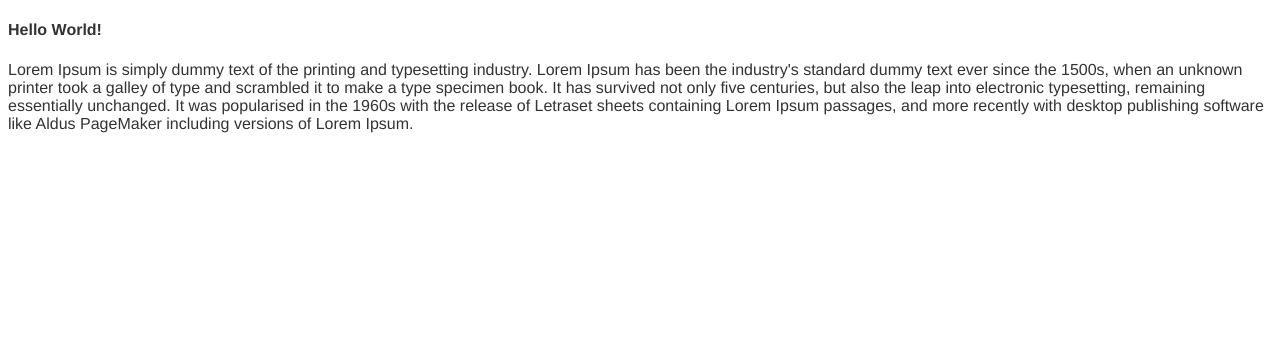
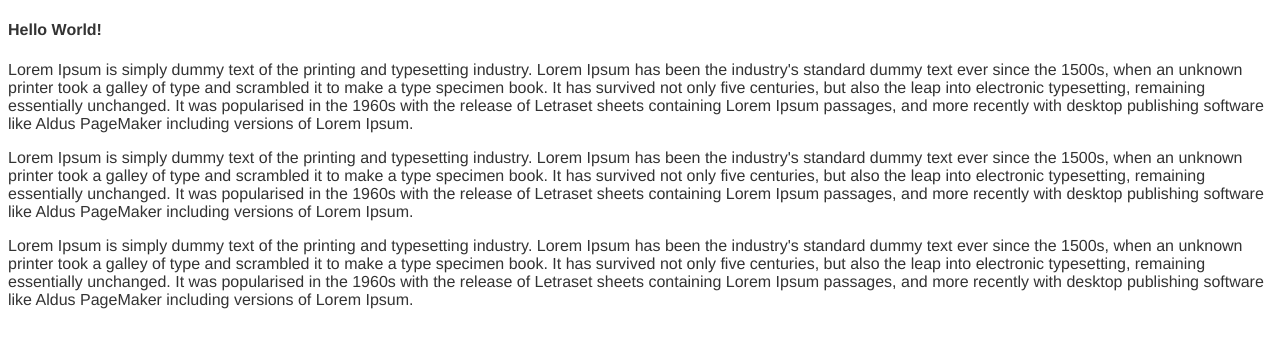
Before and after one commit to Harvester83/grunt-test, a website: page index.html in a window 1280 px wide. Drawn offline with nearby package versions, Linux system fonts and the light colour scheme; files that its build step writes are made by us from their sources.

Commit message:
Change file index.html

```diff
--- a/index.html
+++ b/index.html
@@ -5,13 +5,33 @@
     <meta charset=utf-8>
     <link rel="stylesheet" href="src/css/main.css">
     <link rel="stylesheet" href="src/css/style.css">
-    <script  type="text/javascript" src="src/js/main.js"></script>
-    <script  type="text/javascript" src="src/js/script.js"></script>
+    <script type="text/javascript" src="src/js/main.js"></script>
+    <script type="text/javascript" src="src/js/script.js"></script>
 </head>
 <body>
-    <div class="box">
-        <h4>Hello World!</h4>
-        <p>Lorem Ipsum is simply dummy text of the printing and typesetting industry. Lorem Ipsum has been the industry's standard dummy text ever since the 1500s, when an unknown printer took a galley of type and scrambled it to make a type specimen book. It has survived not only five centuries, but also the leap into electronic typesetting, remaining essentially unchanged. It was popularised in the 1960s with the release of Letraset sheets containing Lorem Ipsum passages, and more recently with desktop publishing software like Aldus PageMaker including versions of Lorem Ipsum.</p>
-    </div>
+<div class="box">
+    <h4>Hello World!</h4>
+
+    <p>Lorem Ipsum is simply dummy text of the printing and typesetting industry. Lorem Ipsum has been the industry's
+        standard dummy text ever since the 1500s, when an unknown printer took a galley of type and scrambled it to make
+        a type specimen book. It has survived not only five centuries, but also the leap into electronic typesetting,
+        remaining essentially unchanged. It was popularised in the 1960s with the release of Letraset sheets containing
+        Lorem Ipsum passages, and more recently with desktop publishing software like Aldus PageMaker including versions
+        of Lorem Ipsum.</p>
+
+    <p>Lorem Ipsum is simply dummy text of the printing and typesetting industry. Lorem Ipsum has been the industry's
+        standard dummy text ever since the 1500s, when an unknown printer took a galley of type and scrambled it to make
+        a type specimen book. It has survived not only five centuries, but also the leap into electronic typesetting,
+        remaining essentially unchanged. It was popularised in the 1960s with the release of Letraset sheets containing
+        Lorem Ipsum passages, and more recently with desktop publishing software like Aldus PageMaker including versions
+        of Lorem Ipsum.</p>
+
+    <p>Lorem Ipsum is simply dummy text of the printing and typesetting industry. Lorem Ipsum has been the industry's
+        standard dummy text ever since the 1500s, when an unknown printer took a galley of type and scrambled it to make
+        a type specimen book. It has survived not only five centuries, but also the leap into electronic typesetting,
+        remaining essentially unchanged. It was popularised in the 1960s with the release of Letraset sheets containing
+        Lorem Ipsum passages, and more recently with desktop publishing software like Aldus PageMaker including versions
+        of Lorem Ipsum.</p>
+</div>
 </body>
 </html>
```
